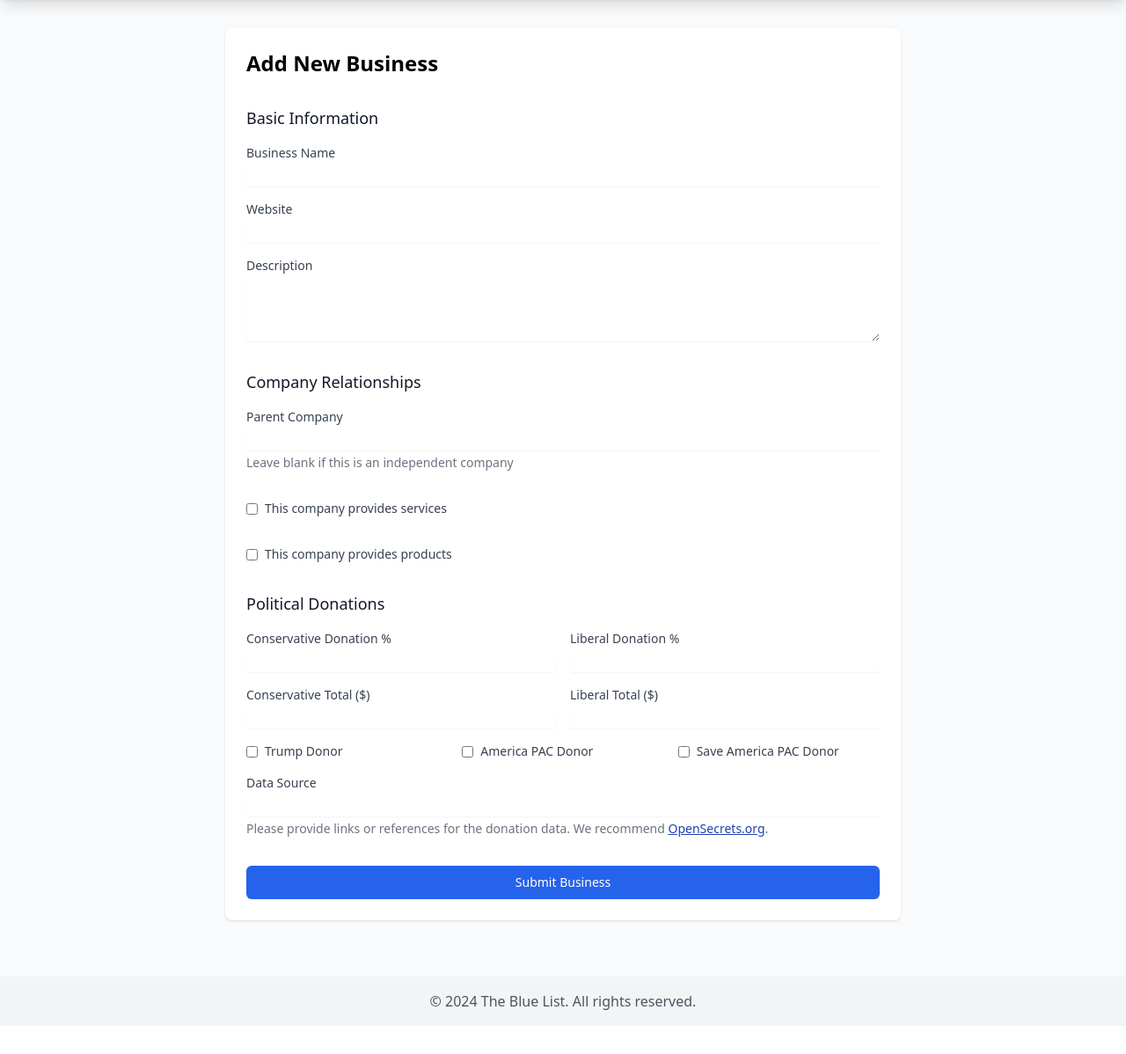
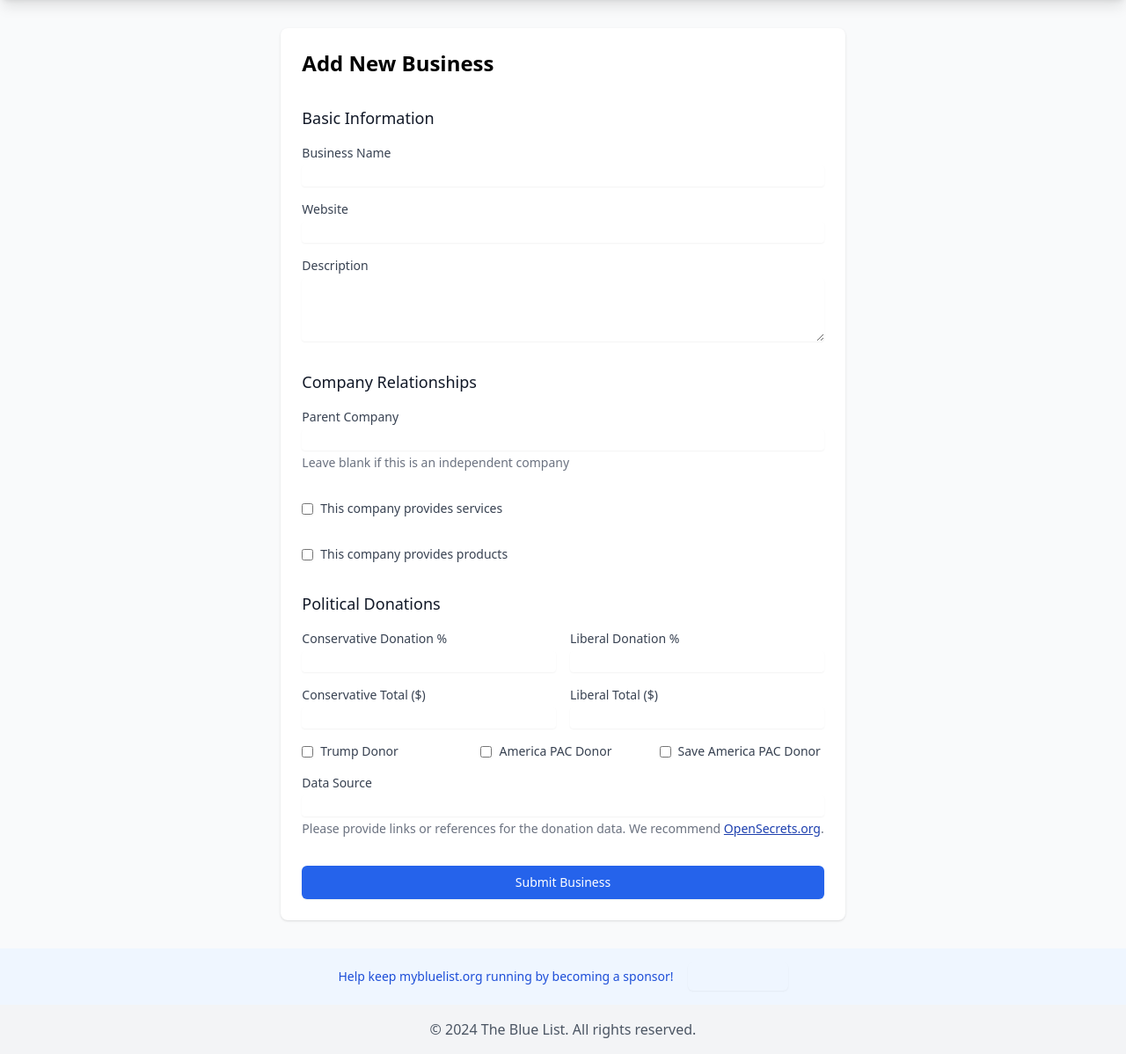
Before and after one commit to brent-is-still-here/thebluelist, a Django app: page /add-business/ in a window 1280 px wide. Shown: the part 64-1262 px from the top of the page at 88% size. Before the commit the page ends 1212 px from the top, so only its background shows below. Run offline with Django 5.2, Linux system fonts and the light colour scheme; the visitor is signed in with stand-in values (Sample User, id 1); data that the repository does not hold is empty; some libraries are stand-ins or nearby versions; grey boxes are pictures that could not be loaded.

Commit message:
Adjust formatting and add sponsorship link

```diff
--- a/config/settings/local.py
+++ b/config/settings/local.py
@@ -1,6 +1,6 @@
 from .base import *
 
-DEBUG = True
+DEBUG = False
 ALLOWED_HOSTS = ['localhost', '127.0.0.1']
 
 DATABASES = {
--- a/users/templates/users/base.html
+++ b/users/templates/users/base.html
@@ -1,12 +1,12 @@
 <!DOCTYPE html>
-<html lang="en">
+<html lang="en" class="h-full">
 <head>
     <meta charset="UTF-8">
     <meta name="viewport" content="width=device-width, initial-scale=1.0">
     <title>{% block title %}The Blue List{% endblock %}</title>
     <script src="https://cdn.tailwindcss.com"></script>
 </head>
-<body class="bg-gray-50">
+<body class="bg-gray-50 flex flex-col min-h-full">
     <nav class="bg-blue-600 text-white shadow-lg">
         <div class="max-w-7xl mx-auto px-4 sm:px-6 lg:px-8">
             <div class="flex items-center justify-between h-16">
@@ -45,7 +45,7 @@
         </div>
     </nav>
 
-    <main class="max-w-7xl mx-auto px-4 sm:px-6 lg:px-8 py-8">
+    <main class="flex-grow max-w-7xl mx-auto px-4 sm:px-6 lg:px-8 py-8">
         {% if messages %}
             {% for message in messages %}
                 <div class="mb-4 p-4 rounded {% if message.tags == 'error' %}bg-red-100 text-red-700{% else %}bg-green-100 text-green-700{% endif %}">
@@ -57,10 +57,31 @@
         {% block content %}{% endblock %}
     </main>
 
-    <footer class="bg-gray-100 mt-8">
-        <div class="max-w-7xl mx-auto px-4 sm:px-6 lg:px-8 py-4">
-            <p class="text-center text-gray-600">© {% now "Y" %} The Blue List. All rights reserved.</p>
+    <div class="mt-auto">
+        <!-- Sponsor Section -->
+        <div class="bg-blue-50 py-4">
+            <div class="max-w-7xl mx-auto px-4 sm:px-6 lg:px-8">
+                <div class="flex flex-col sm:flex-row items-center justify-center gap-4">
+                    <p class="text-blue-700 text-sm">
+                        Help keep mybluelist.org running by becoming a sponsor!
+                    </p>
+                    <iframe
+                        src="https://github.com/sponsors/brent-is-still-here/button"
+                        title="Sponsor brent-is-still-here"
+                        height="32"
+                        width="114"
+                        style="border: 0; border-radius: 6px;"
+                        class="shadow-sm hover:shadow-md transition-shadow duration-200"
+                    ></iframe>
+                </div>
+            </div>
         </div>
-    </footer>
+
+        <!-- Footer -->
+        <footer class="bg-gray-100">
+            <div class="max-w-7xl mx-auto px-4 sm:px-6 lg:px-8 py-4">
+                <p class="text-center text-gray-600">© {% now "Y" %} The Blue List. All rights reserved.</p>
+            </div>
+        </footer>
 </body>
 </html>
```
